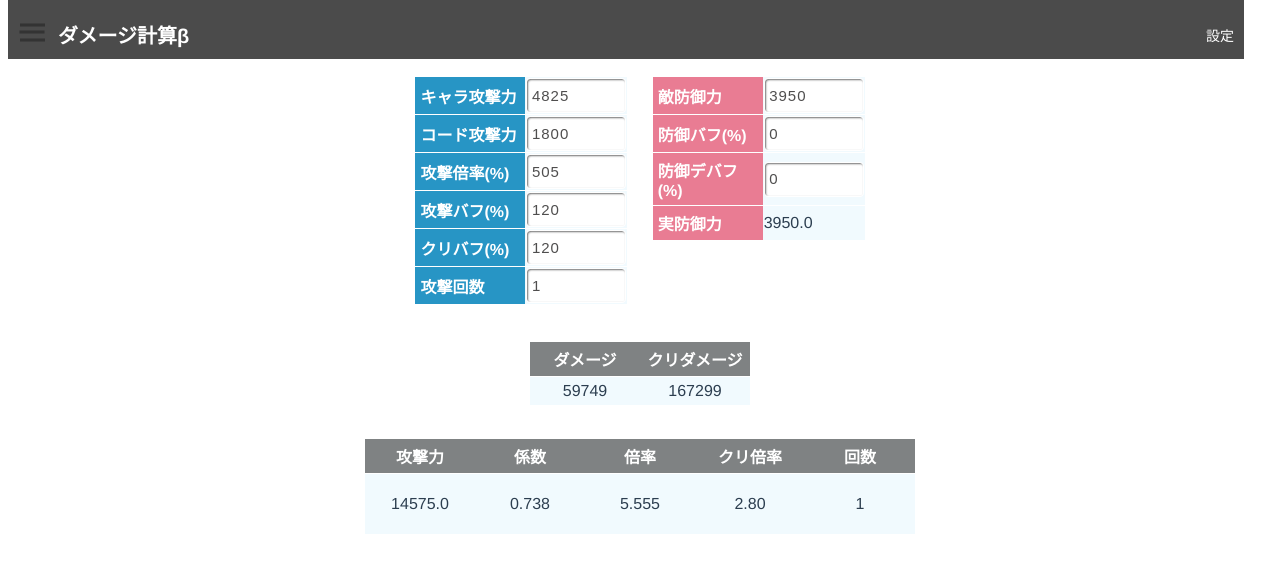
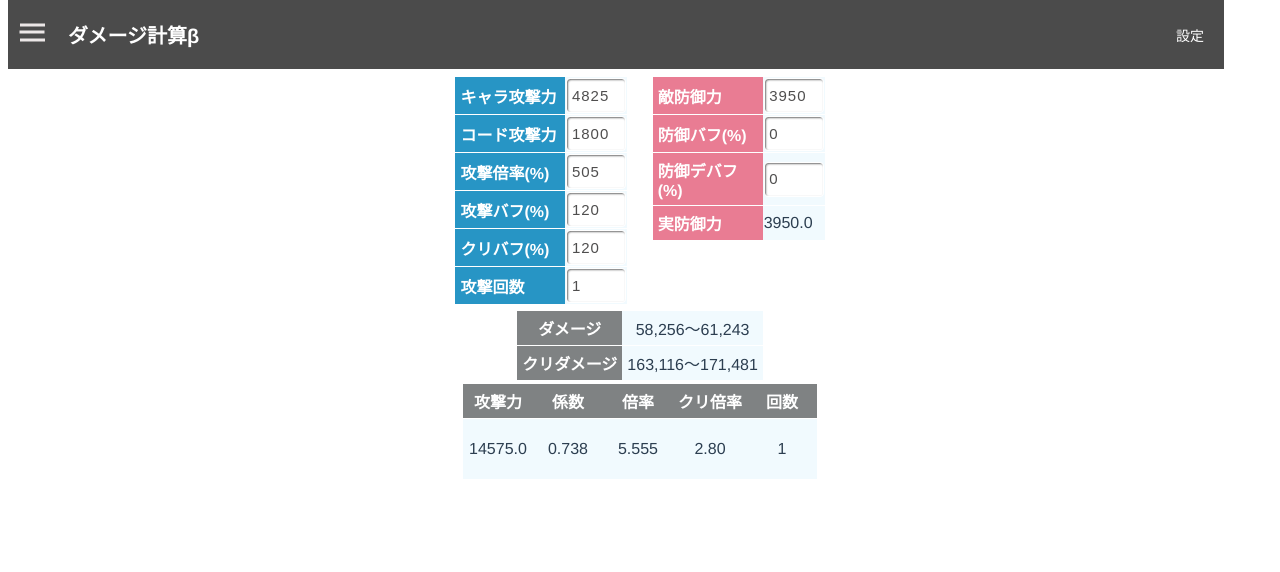
Before and after one commit to bitch-geass/geagenedmgcalc, a Vue app: page / in a window 1280 px wide. Shown: the top 572 px of the page. Built offline with nearby package versions, Linux system fonts and the light colour scheme.

Commit message:
Excelでやってるダメージ計算まで完成

```diff
--- a/src/components/BodyDamageCalc.vue
+++ b/src/components/BodyDamageCalc.vue
@@ -1,6 +1,7 @@
 <template>
   <div id="app">
     <!--攻撃側-->
+    <form>
       <div class="container-status">
         <table class="table-status">
           <colgroup>
@@ -15,6 +16,7 @@
                   <input
                     v-model="inAtack"
                     type="tel"
+                    maxlength="4"
                     @input="calcAtk()"
                     class="input-control"
                   />
@@ -28,6 +30,7 @@
                   <input
                     v-model="inAtackCl"
                     type="tel"
+                    maxlength="4"
                     @input="calcAtk()"
                     class="input-control"
                   />
@@ -41,6 +44,7 @@
                   <input
                     v-model="inRate"
                     type="tel"
+                    maxlength="4"
                     @input="calcRate()"
                     class="input-control"
                   />
@@ -54,6 +58,7 @@
                   <input
                     v-model="inAtackbuf"
                     type="tel"
+                    maxlength="4"
                     @input="calcAtk()"
                     class="input-control"
                   />
@@ -67,6 +72,7 @@
                   <input
                     v-model="inCribuf"
                     type="tel"
+                    maxlength="4"
                     @input="calcCribuf()"
                     class="input-control"
                   />
@@ -80,6 +86,7 @@
                   <input
                     v-model="inHits"
                     type="tel"
+                    maxlength="1"
                     @input="calcDmg()"
                     class="input-control"
                   />
@@ -100,6 +107,7 @@
                   <input
                     v-model="inDf"
                     type="tel"
+                    maxlength="5"
                     @input="calcDf()"
                     class="input-control"
                   />
@@ -139,21 +147,18 @@
           </tbody>
         </table>
       </div>
+    </form>
     <!--ダメージ-->
     <div class="container-calc">
       <table class="table-calc">
-        <thead>
         <tr>
           <th>ダメージ</th>
+          <td>{{ dmg }}</td>
+        </tr>
+        <tr>
           <th>クリダメージ</th>
-          </tr>
-        </thead>
-        <tbody>
-          <tr>
-            <td>{{ dmg }}</td>
           <td>{{ cridmg }}</td>
         </tr>
-        </tbody>
       </table>
     </div>
     <!--dmg計算式-->
@@ -171,7 +176,9 @@
         <tbody>
           <tr>
             <td>{{ atkSum }}</td>
-            <td><p id="td-coeff">{{ coeff }}</p></td>
+            <td>
+              <p id="td-coeff">{{ coeff }}</p>
+            </td>
             <td>{{ rate }}</td>
             <td>{{ cribuf }}</td>
             <td>{{ inHits }}</td>
@@ -215,16 +222,16 @@ export default {
     calcAtk() {
       //空白ならゼロとか。
       this.atkSum = (
-        (1.0 + parseInt(this.inAtackbuf) / 100.0) *
-        (parseInt(this.inAtack) + parseInt(this.inAtackCl))
+        (1.0 + Number(this.inAtackbuf) / 100.0) *
+        (Number(this.inAtack) + Number(this.inAtackCl))
       ).toFixed(1);
       this.calcCoeff();
     },
     calcDf() {
       //TODO バフとデバフの順序が不明
       this.defense = (
-        (1 + parseInt(this.inDfbuf) / 100 - parseInt(this.inDfDebuf) / 100) *
-        parseInt(this.inDf)
+        (1 + Number(this.inDfbuf) / 100 - Number(this.inDfDebuf) / 100) *
+        Number(this.inDf)
       ).toFixed(1);
       this.calcCoeff();
     },
@@ -245,9 +252,9 @@ export default {
       this.rate = this.getRate(this.inRate).toFixed(3);
       this.calcDmg();
     },
-    getRate(inRate){
+    getRate(inRate) {
       // 同盟施設で1.1倍
-      return (parseInt(inRate) * 1.1) / 100;
+      return (Number(inRate) * 1.1) / 100;
     },
     calcCribuf() {
       // クリティカル150％ + 同盟施設で10％追加
@@ -256,12 +263,23 @@ export default {
     },
     getCribuf(inCribuf) {
       // クリティカル150％ + 同盟施設で10％追加
-      return (parseInt(inCribuf) + 160) / 100;
+      return (Number(inCribuf) + 160) / 100;
     },
     calcDmg() {
-      var tmpDmg = (this.atkSum * this.getCoeff(this.atkSum, this.defense) * this.getRate(this.inRate)) / this.inHits;
-      this.dmg = tmpDmg.toFixed(0);
-      this.cridmg = (tmpDmg * this.getCribuf(this.inCribuf)).toFixed(0);
+      var tmpDmg =
+        (this.atkSum *
+          this.getCoeff(this.atkSum, this.defense) *
+          this.getRate(this.inRate)) /
+        this.inHits;
+      this.dmg = this.getDmgRange(tmpDmg);
+      this.cridmg = this.getDmgRange(tmpDmg * this.getCribuf(this.inCribuf));
+    },
+    getDmgRange(dmg) {
+      return (
+        Number((dmg * 0.975).toFixed(0)).toLocaleString() +
+        "～" +
+        Number((dmg * 1.025).toFixed(0)).toLocaleString()
+      );
     },
   },
 };
@@ -277,7 +295,7 @@ export default {
 /* ステータス */
 .container-status {
   display: inline-block;
-  padding: 16px 1%;
+  padding: 16px 1% 0px;
   text-align: left;
 }
 .container-status table {
@@ -288,11 +306,12 @@ export default {
 .container-status td,
 th {
   padding: 1px;
-  width: 100px;
+  width: 60px;
 }
 .container-status th {
   background: #2695c5fd;
   color: #fff;
+  width: 100px;
 }
 .container-status td {
   background: #f1fafe;
@@ -300,7 +319,7 @@ th {
 /* 敵ステータステーブル */
 .container-status-enm {
   display: inline-block;
-  padding: 16px 1%;
+  padding: 16px 1% 0px;
   text-align: left;
   vertical-align: top;
 }
@@ -312,11 +331,12 @@ th {
 .container-status-enm td,
 th {
   padding: 1px;
-  width: 100px;
+  width: 60px;
 }
 .container-status-enm th {
   background: #e97b93fd;
   color: #fff;
+  width: 100px;
 }
 .container-status-enm td {
   background: #f1fafe;
@@ -324,7 +344,7 @@ th {
 
 /* 計算テーブル */
 .container-calc {
-  padding: 16px 1%;
+  padding: 1px 1%;
   text-align: center;
 }
 .container-calc table {
@@ -332,6 +352,8 @@ th {
   border-collapse: separate;
   border-spacing: 0px 1px;
   margin: 0 auto;
+  table-layout: auto;
+  white-space: nowrap;
 }
 .container-calc td,
 th {
--- a/src/components/Header.vue
+++ b/src/components/Header.vue
@@ -16,13 +16,14 @@
 
 <style scoped>
 header {
-  padding: 20px 10px 10px;
+  padding: 20px 20px 20px;
   position: fixed;
   top: 0;
   width: 95%;
   background-color: #4b4b4b;
   display: flex;
   align-items: center;
+  box-sizing: border-box;
 }
 a#header-title {
   position: relative;
@@ -44,7 +45,7 @@ ul {
   display: flex;
 }
 li {
-  margin: 0 0 0 15px;
+  margin: 0 0 0 100px;
   font-size: 14px;
 }
 nav {
--- a/src/components/MenuBox.vue
+++ b/src/components/MenuBox.vue
@@ -49,7 +49,7 @@
 .hamburger-switch-line1:after {
   width: 25px;
   height: 3px;
-  background: #333; /* ハンバーガーアイコンの色 */
+  background: rgb(236, 231, 231); /* ハンバーガーアイコンの色 */
   position: absolute;
   top: 50%;
   left: 50%;
```
Lines whose indentation alone changed are shown as unchanged.
